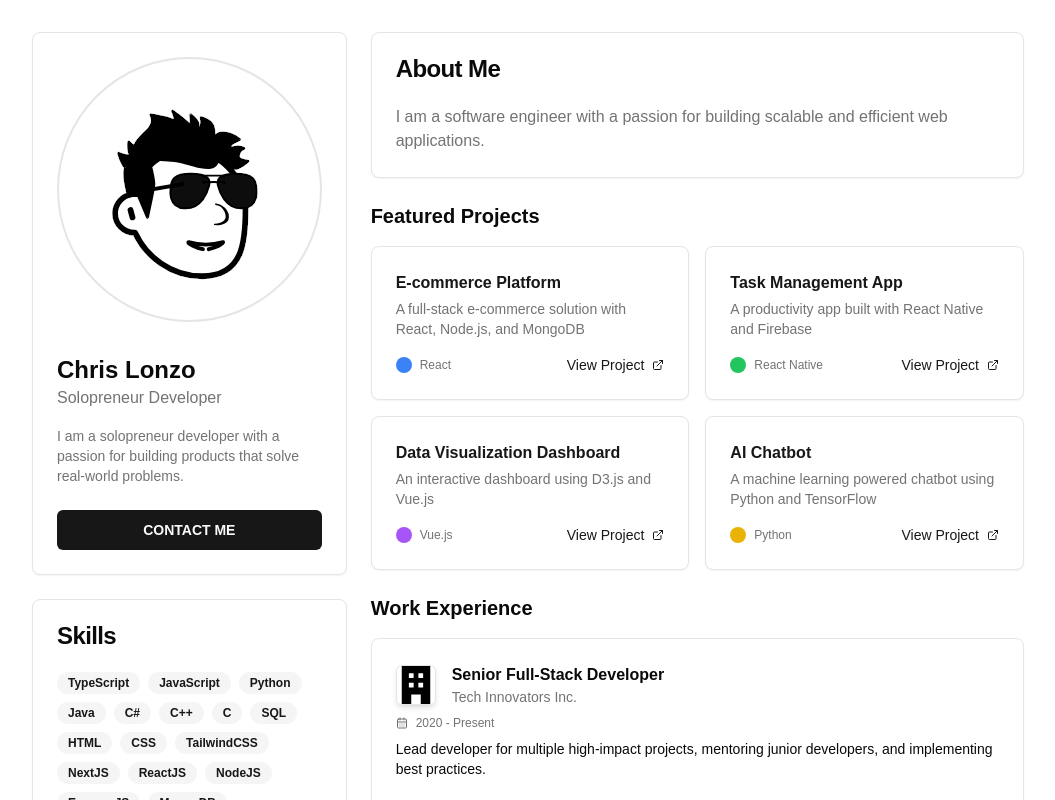
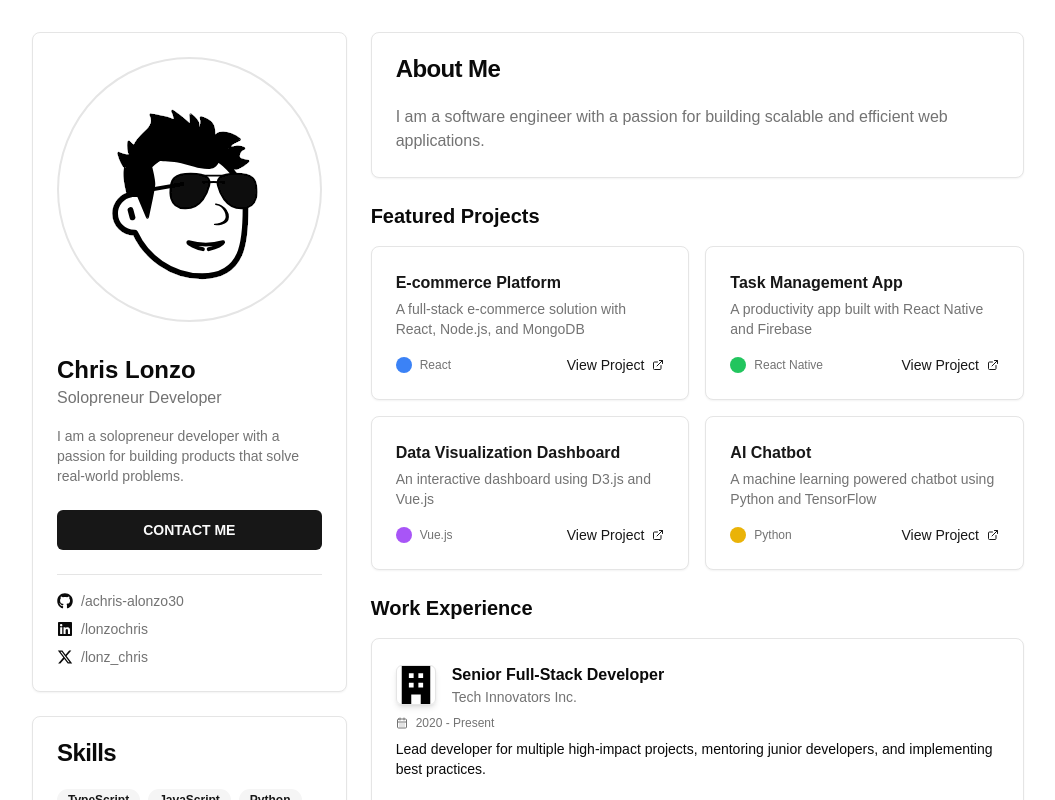
Before and after one commit to codexaslam/portfolio3.0, a Next.js app: page / in a window 1280 px wide. Shown: the top 800 px of the page, without its empty margins (112-1167 px from the left). Built offline with nearby package versions, Linux system fonts and the light colour scheme.

Commit message:
add social section to profile

```diff
--- a/package.json
+++ b/package.json
@@ -31,5 +31,6 @@
     "tailwindcss": "^3.4.1",
     "eslint": "^8",
     "eslint-config-next": "15.0.3"
-  }
+  },
+  "packageManager": "yarn@1.22.22+sha512.a6b2f7906b721bba3d67d4aff083df04dad64c399707841b7acf00f6b133b7ac24255f2652fa22ae3534329dc6180534e98d17432037ff6fd140556e2bb3137e"
 }
--- a/src/components/Profile.tsx
+++ b/src/components/Profile.tsx
@@ -63,8 +63,26 @@ export const Profile = () => {
                             CONTACT ME
                         </Link>
                     </Button>
-
-
+                    <div className="mt-4 flex flex-col space-y-2 border-t border-border pt-4 w-full">
+                        {socials.map((s, i) => {
+                            const parts = s.link.split('/')
+                            const username = parts[parts.length - 1]
+                            return (
+                                <Link
+                                    key={i}
+                                    href={s.link}
+                                    target="_blank"
+                                    aria-label={`${s.name} Logo`}
+                                    className="cursor-pointer flex items-center gap-2 group"
+                                >
+                                    {s.icon}
+                                    <p className="text-sm text-muted-foreground group-hover:text-primary transition-color duration-200 ease-linear">
+                                        /{username}
+                                    </p>
+                                </Link>
+                            )
+                        })}
+                    </div>
                 </div>
             </CardContent>
         </Card>
```
